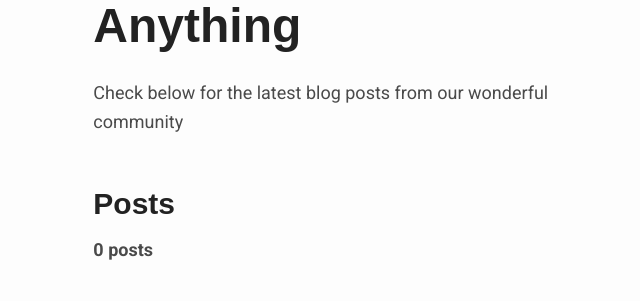
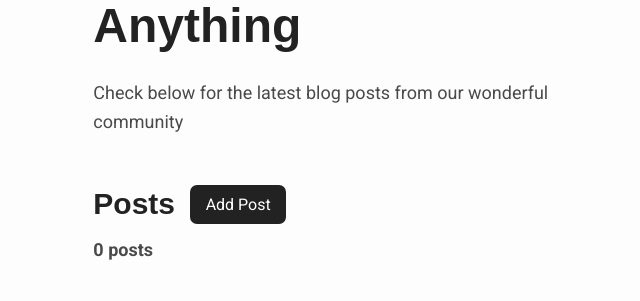
Before and after one commit to victorlomi/Share-It, a Flask app: page / in a window 1280 px wide. Shown: the part 264-565 px from the top of the page, without its empty margins (20-660 px from the left). Run offline with Flask 2, Linux system fonts and the light colour scheme; data that the repository does not hold is empty; some web fonts are replaced.

Commit message:
add "add post" button for going to add post route

```diff
--- a/app/static/style.css
+++ b/app/static/style.css
@@ -78,8 +78,23 @@ nav .links a {
 
 }
 
-.posts .section-title {
+.posts .hero {
     grid-column: 2 / span 11;
+}
+
+.posts .hero .add-button {
+    display: inline-block;
+    align-self: center;
+    text-decoration: none;
+    background-color: #222;
+    color: #FFF;
+    padding: 10px;
+    text-align: center;
+    border-radius: 7px;
+    margin-top: 33px;
+}
+
+.posts .hero h1 {
     color: #222;
     font-size: 30px;
     margin-top: 50px;
--- a/app/templates/index.html
+++ b/app/templates/index.html
@@ -10,7 +10,10 @@
     </div>
 
     <div class="posts">
-        <h1 class="section-title">Posts</h1>
+        <div class="hero">
+            <h1>Posts</h1>
+            <a class="add-button" href="#">Add Post</a>
+        </div>
         {% if posts %}
             {% for post in posts %}
                 <div class="post">
```
